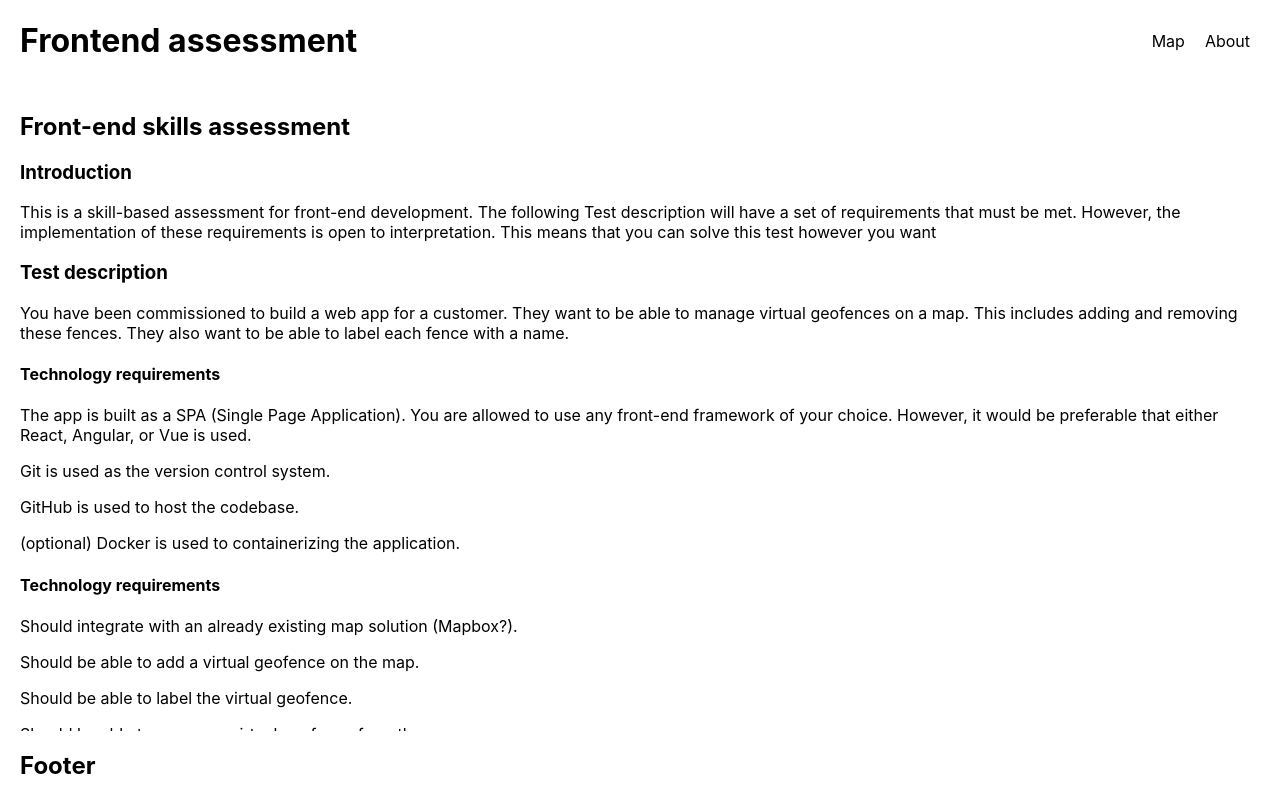
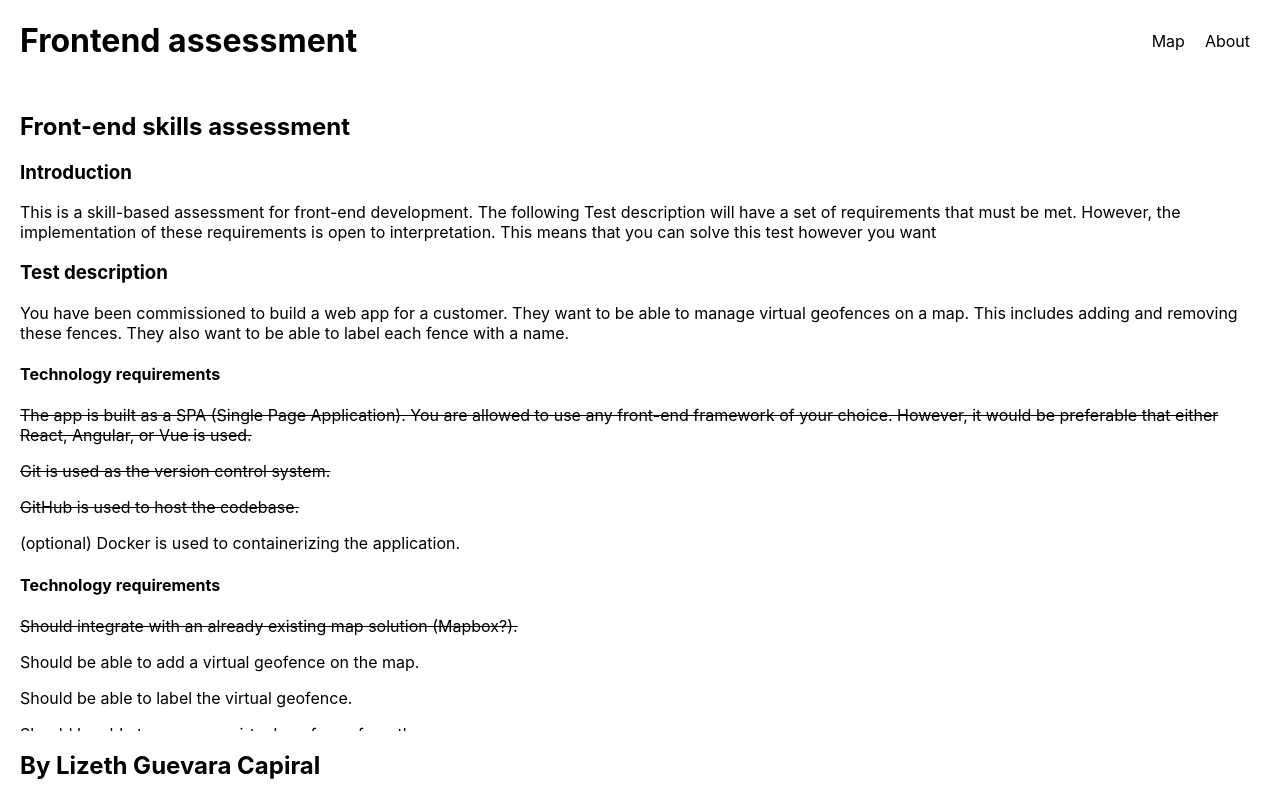
Before and after one commit to bunzoy/assessment, a React (Create React App) app in the folder frontendassessment/: page /About in a window 1280 px wide. Shown: the top 798 px of the page. Built offline with nearby package versions, Linux system fonts and the light colour scheme.

Commit message:
Added Git

```diff
--- a/frontendassessment/src/components/AboutComponent.js
+++ b/frontendassessment/src/components/AboutComponent.js
@@ -1,6 +1,5 @@
 import React from "react";
 import './Style.css';
-
 
 export function About() {
     return(
@@ -16,14 +15,14 @@ However, the implementation of these requirements is open to interpretation. Thi
 includes adding and removing these fences. They also want to be able to label each fence with a name.
 </p>
             <h4>Technology requirements</h4>
-            <p>The app is built as a SPA (Single Page Application). You are allowed to use any front-end framework of your choice. However, it would be
-preferable that either React, Angular, or Vue is used.</p>
-            <p>Git is used as the version control system.</p>
-            <p>GitHub is used to host the codebase.</p>
+            <p><s>The app is built as a SPA (Single Page Application). You are allowed to use any front-end framework of your choice. However, it would be
+preferable that either React, Angular, or Vue is used.</s></p>
+            <p><s>Git is used as the version control system.</s></p>
+            <p><s>GitHub is used to host the codebase.</s></p>
             <p>(optional) Docker is used to containerizing the application.</p>
 
             <h4>Technology requirements</h4>
-            <p>Should integrate with an already existing map solution (Mapbox?).</p>
+            <p><s>Should integrate with an already existing map solution (Mapbox?).</s></p>
             <p>Should be able to add a virtual geofence on the map.</p>
             <p>Should be able to label the virtual geofence.</p>
             <p>Should be able to remove a virtual geofence from the map.</p>
--- a/frontendassessment/src/components/FooterComponent.js
+++ b/frontendassessment/src/components/FooterComponent.js
@@ -1,14 +1,12 @@
 import React from "react";
 import './Style.css';
-
 
 export function Footer () {
     return(
         <div className="Footer">
-            <h2>Footer</h2>
+            <h2>By Lizeth Guevara Capiral</h2>
         </div>
     )
 }
 
-
 export default Footer;
--- a/frontendassessment/src/components/MapComponent.js
+++ b/frontendassessment/src/components/MapComponent.js
@@ -3,10 +3,7 @@ import './Style.css';
 import mapboxgl from 'mapbox-gl';
 import 'mapbox-gl/dist/mapbox-gl.css';
 
-
-
 mapboxgl.accessToken = 'pk.eyJ1IjoiYnVuem95IiwiYSI6ImNsYXM5YWxmazAydTEzdGtqbm9ndjNiMWsifQ.esiqirmwHhQrHTxTIcYoSg';
-
 
 export  class Map extends React.PureComponent {
 
@@ -60,5 +57,4 @@ export  class Map extends React.PureComponent {
 
 }
 
-
 export default Map;
```
Also changed, not shown: 1 other file (tests, documents, lock files or other folders).
